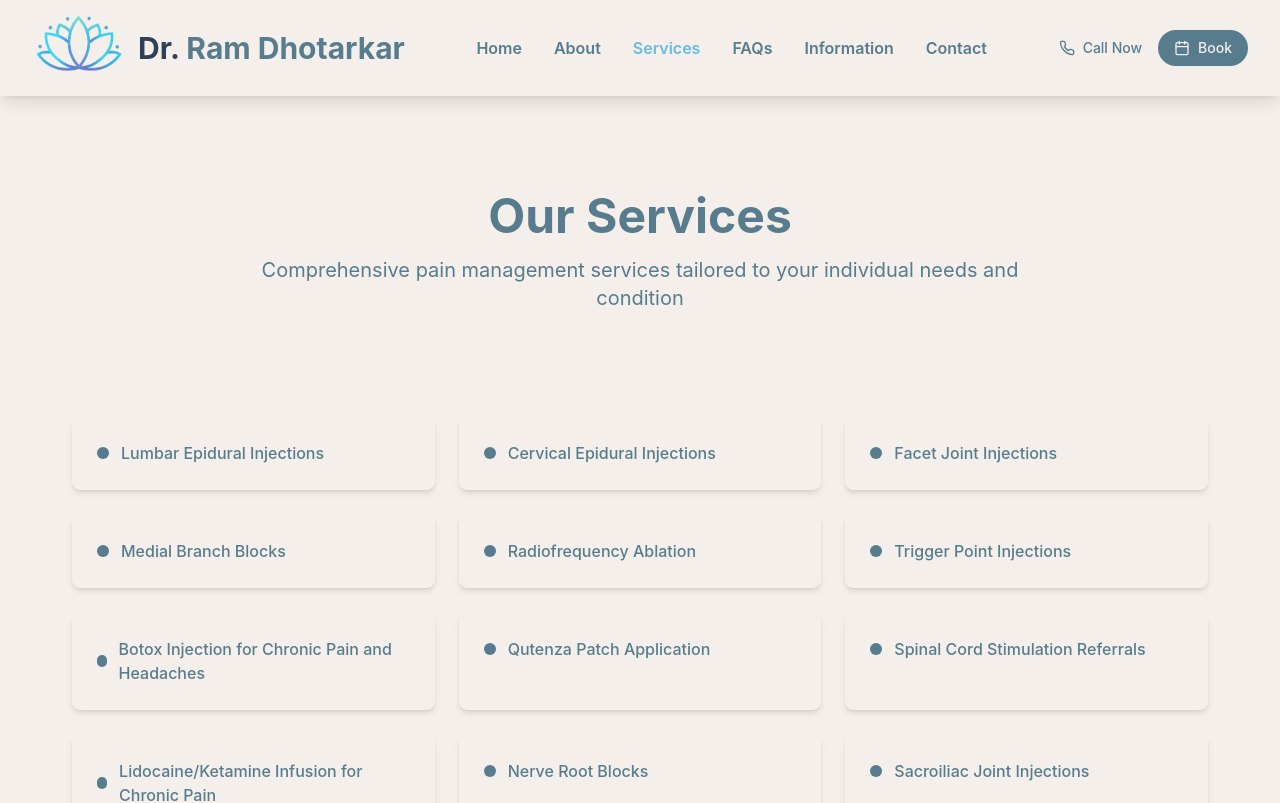
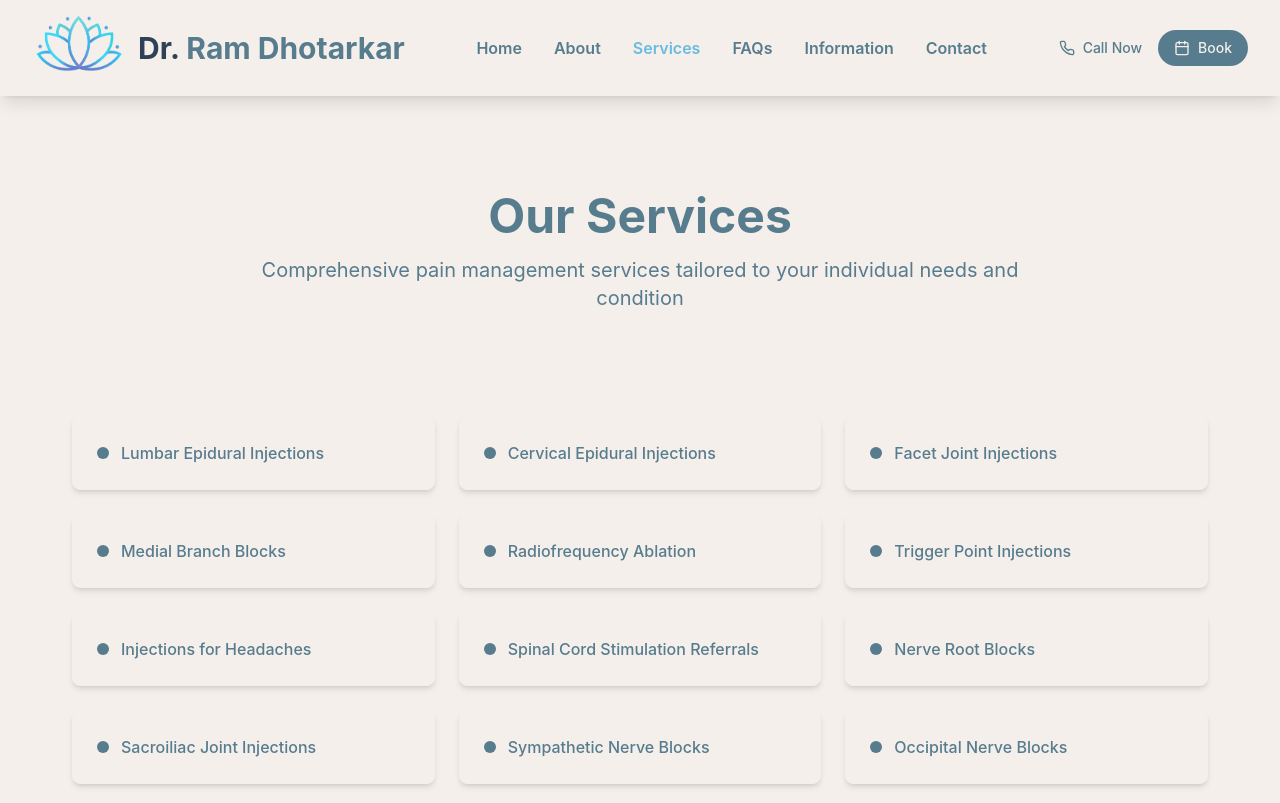
Before and after one commit to innervationitpune/maxcare, a React (Vite) app: page /services in a window 1280 px wide. Shown: the top 803 px of the page. Built offline with nearby package versions, Linux system fonts and the light colour scheme.

Commit message:
Update Services.jsx

```diff
--- a/src/pages/Services.jsx
+++ b/src/pages/Services.jsx
@@ -1,11 +1,8 @@
 import React from 'react';
-import { motion, useScroll, useTransform } from 'framer-motion';
-import { Phone} from 'lucide-react';
-import { PoundSterling, Clock, AlertTriangle } from 'lucide-react';
-import ServiceCard from '../components/ServiceCard';
+import { motion } from 'framer-motion';
+import { Phone, PoundSterling, Clock, AlertTriangle } from 'lucide-react';
 
 const Services = () => {
-
   const treatments = [
     'Lumbar Epidural Injections',
     'Cervical Epidural Injections',
@@ -13,10 +10,8 @@ const Services = () => {
     'Medial Branch Blocks',
     'Radiofrequency Ablation',
     'Trigger Point Injections',
-    'Botox Injection for Chronic Pain and Headaches',
-    'Qutenza Patch Application',
+    'Injections for Headaches', // ✅ updated (was Botox Injection)
     'Spinal Cord Stimulation Referrals',
-    'Lidocaine/Ketamine Infusion for Chronic Pain',
     'Nerve Root Blocks',
     'Sacroiliac Joint Injections',
     'Sympathetic Nerve Blocks',
@@ -31,29 +26,23 @@ const Services = () => {
     {
       service: 'Initial Consultation',
       duration: '60 minutes',
-      price: '£300'
+      price: '£300',
     },
     {
       service: 'Follow-up Appointment Fee',
       duration: '30 minutes',
-      price: '£150'
+      price: '£150',
     },
     {
       service: 'Complex Clinic Consultations',
       duration: '30-60 minutes',
-      price: '£300-£500'
+      price: '£300-£500',
     },
-    // {
-    //   service: 'Complex Interventions',
-    //   duration: '60-90 minutes',
-    //   price: '£500-£800'
-    // }
   ];
 
   return (
     <div className="py-16 pt-24 px-4 sm:px-6 lg:px-8 overflow-x-hidden bg-[#F5EFEB]">
       <div className="max-w-7xl mx-auto">
-
         {/* Header */}
         <div className="text-center mb-12 sm:mb-16">
           <h1 className="text-3xl sm:text-4xl md:text-5xl font-bold text-[#567c8d] mb-4">
@@ -104,12 +93,17 @@ const Services = () => {
               <h3 className="text-lg font-semibold text-[#567c8d] mb-4">Service Fees</h3>
               <div className="space-y-4">
                 {feeStructure.map((item, index) => (
-                <div key={index} className="flex justify-between items-center p-4 bg-[#F5EFEB] rounded-lg shadow-sm">
+                  <div
+                    key={index}
+                    className="flex justify-between items-center p-4 bg-[#F5EFEB] rounded-lg shadow-sm"
+                  >
                     <div>
                       <h4 className="font-medium text-[#567c8d]">{item.service}</h4>
                       <p className="text-sm text-[#567c8d]">{item.duration}</p>
                     </div>
-                  <span className="text-base sm:text-lg font-bold text-[#567c8d]">{item.price}</span>
+                    <span className="text-base sm:text-lg font-bold text-[#567c8d]">
+                      {item.price}
+                    </span>
                   </div>
                 ))}
               </div>
@@ -124,8 +118,9 @@ const Services = () => {
                   <div>
                     <h4 className="font-medium text-[#567c8d]">Cancellation Policy</h4>
                     <p className="text-sm text-[#567c8d] mt-1">
-                    Appointments cancelled with less than 24 hours notice will incur the full cost of the appointment.
-                    This appointment and the fee paid do not include treatment or investigations.
+                      Appointments cancelled with less than 24 hours notice will incur the full cost
+                      of the appointment. This appointment and the fee paid do not include treatment
+                      or investigations.
                     </p>
                   </div>
                 </div>
@@ -135,7 +130,8 @@ const Services = () => {
                   <div>
                     <h4 className="font-medium text-[#567c8d]">Contact Notice</h4>
                     <p className="text-sm text-[#567c8d] mt-1">
-                    Insured patients should contact their insurer directly and liaise with secretary Ms Pizzey.
+                      Insured patients should contact their insurer directly and liaise with
+                      secretary Ms Pizzey.
                     </p>
                   </div>
                 </div>
@@ -150,17 +146,17 @@ const Services = () => {
               <div>
                 <h4 className="font-medium text-yellow-800">Special Note</h4>
                 <p className="text-sm text-yellow-700 mt-1">
-                Fees may vary based on procedure complexity and individual needs. A detailed quote will be provided during your consultation. Contact us for specific pricing on complex interventional procedures.
+                  Fees may vary based on procedure complexity and individual needs. A detailed quote
+                  will be provided during your consultation. Contact us for specific pricing on
+                  complex interventional procedures.
                 </p>
               </div>
             </div>
           </div>
         </div>
-
       </div>
     </div>
   );
-
 };
 
 export default Services;
```
Lines whose indentation alone changed are shown as unchanged.
